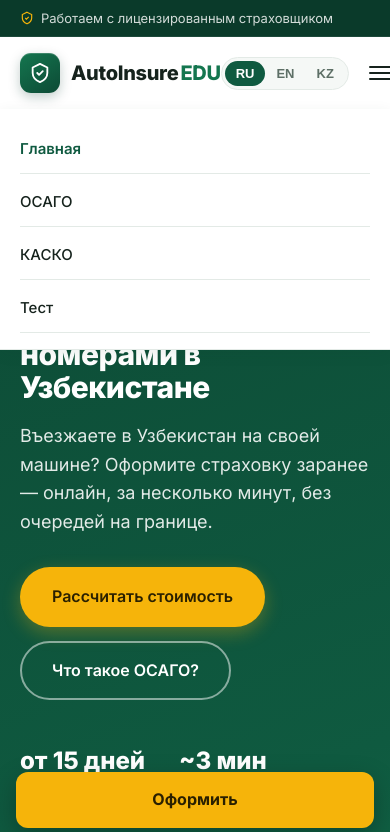
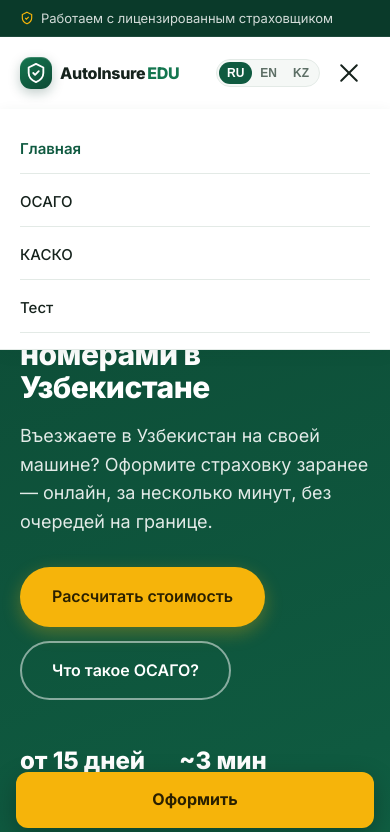
Before and after one commit to stick23git/-insurance-site, a plain HTML site: page index.html in a window 390 px wide. Both pictures are taken after a click on the button "Menu". Shown: the top 832 px of the page. Drawn offline with Linux system fonts and the light colour scheme.

Commit message:
Make mobile burger menu visible and compact header so it fits narrow screens

```diff
--- a/css/styles.css
+++ b/css/styles.css
@@ -111,8 +111,15 @@ img, svg { display: block; max-width: 100%; }
 .lang__btn:hover { color: var(--green-700); }
 .lang__btn.is-active { background: var(--green-700); color: #fff; }
 
-.burger { display: none; flex-direction: column; gap: 4px; background: none; border: none; cursor: pointer; padding: 6px; }
-.burger span { width: 22px; height: 2px; background: var(--ink); border-radius: 2px; transition: .2s; }
+.burger {
+  display: none; flex-direction: column; align-items: center; justify-content: center;
+  gap: 5px; width: 42px; height: 42px; flex: none;
+  background: none; border: none; cursor: pointer; padding: 0;
+}
+.burger span { display: block; width: 24px; height: 2px; background: var(--ink); border-radius: 2px; transition: transform .25s ease, opacity .2s ease; }
+.burger.is-active span:nth-child(1) { transform: translateY(7px) rotate(45deg); }
+.burger.is-active span:nth-child(2) { opacity: 0; }
+.burger.is-active span:nth-child(3) { transform: translateY(-7px) rotate(-45deg); }
 
 /* ---------- Hero (home) ---------- */
 .hero {
@@ -359,6 +366,11 @@ img, svg { display: block; max-width: 100%; }
 @media (max-width: 720px) {
   .topbar__item--muted { display: none; }
   .logo__tag { display: none; }
+  .logo { font-size: 16px; gap: 8px; }
+  .logo__mark { width: 32px; height: 32px; }
+  .header__actions { gap: 8px; }
+  .lang { padding: 2px; }
+  .lang__btn { padding: 4px 8px; font-size: 12px; }
   .nav { display: none; }
   .burger { display: flex; }
   .nav.is-open {
--- a/js/main.js
+++ b/js/main.js
@@ -67,9 +67,15 @@
     const burger = document.getElementById("burger");
     const nav = document.getElementById("mainNav");
     if (!burger || !nav) return;
-    burger.addEventListener("click", function () { nav.classList.toggle("is-open"); });
+    burger.addEventListener("click", function () {
+      nav.classList.toggle("is-open");
+      burger.classList.toggle("is-active");
+    });
     nav.querySelectorAll("a").forEach(function (a) {
-      a.addEventListener("click", function () { nav.classList.remove("is-open"); });
+      a.addEventListener("click", function () {
+        nav.classList.remove("is-open");
+        burger.classList.remove("is-active");
+      });
     });
   }
 
```
Also changed, not shown: 1 other file.
